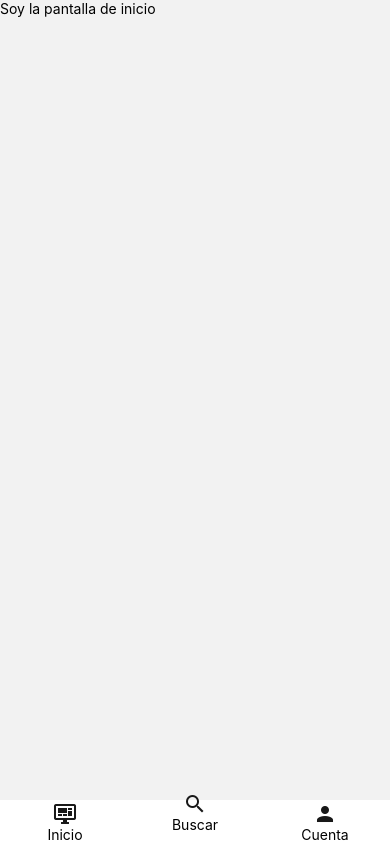
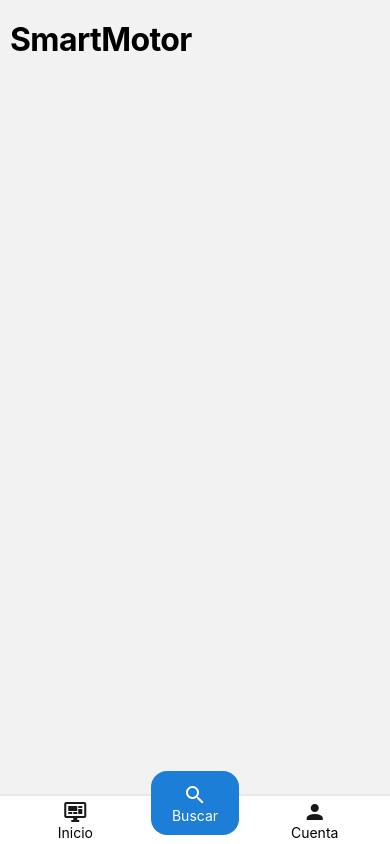
Before and after one commit to ValenciaArcega/react-native-sigma, a React Native app: screen /Home in a window 390 px wide. Built offline with nearby package versions, Linux system fonts and the light colour scheme; no server answers.

Commit message:
fixes: animations on screen navigation had been fixed

```diff
--- a/src/components/NavBar.js
+++ b/src/components/NavBar.js
@@ -21,9 +21,9 @@ const NavBar = () => {
         <Text style={s.NavBarButtonText}>Inicio</Text>
       </TouchableOpacity>
 
-      <TouchableOpacity onPress={goSearch} style={[s.NavBarButton, { marginTop: -20 }]}>
-        <Icon name="magnify" size={24} color="#181818" />
-        <Text style={s.NavBarButtonText}>Buscar</Text>
+      <TouchableOpacity onPress={goSearch} style={[s.NavBarButton, s.NavBarButtonSearch]}>
+        <Icon name="magnify" size={24} color="#fff" />
+        <Text style={[s.NavBarButtonText, s.NavBarButtonSearchText]}>Buscar</Text>
       </TouchableOpacity>
 
       <TouchableOpacity onPress={goAccount} style={s.NavBarButton}>
--- a/src/screens/Home.js
+++ b/src/screens/Home.js
@@ -8,17 +8,22 @@ import Login from '../screens/Login';
 const Stack = createNativeStackNavigator();
 
 const Home = () => {
+
   return (
     <NavigationContainer independent="true">
       <Stack.Navigator initialRouteName="Dashboard">
 
-        <Stack.Screen name="Dashboard" component={Dashboard} options={{ headerShown: false }}></Stack.Screen>
+        <Stack.Screen name="Dashboard" component={Dashboard} options={{ headerShown: false, animation: "none", headerTransparent: true, headerBlurEffect: true }}></Stack.Screen>
 
-        <Stack.Screen name="Search" component={Search} options={{ headerShown: false }}></Stack.Screen>
+        <Stack.Screen name="Search" component={Search} options={{ headerShown: false, animation: "none" }}></Stack.Screen>
 
-        <Stack.Screen name="Profile" component={Profile} options={{ headerShown: false }}></Stack.Screen>
+        <Stack.Screen name="Profile" component={Profile} options={{ headerShown: false, animation: "none" }}></Stack.Screen>
 
-        <Stack.Screen name="Login" component={Login} options={{ headerShown: false }}></Stack.Screen>
+        <Stack.Screen name="Login" component={Login} options={{ headerShown: false, animation: "slide_from_bottom" }}></Stack.Screen>
+
+        <Stack.Screen name="Home" component={Home} options={{
+          headerShown: false, animation: "fade",
+        }} ></Stack.Screen>
 
       </Stack.Navigator>
     </NavigationContainer>
--- a/src/screens/home/Dashboard.js
+++ b/src/screens/home/Dashboard.js
@@ -1,12 +1,16 @@
-import { Text } from "react-native";
+import s from "../../styles/DashboardStyles";
+import { Text, SafeAreaView, ScrollView } from "react-native";
 import NavBar from "../../components/NavBar";
 
 const Dashboard = () => {
   return (
-    <>
-      <Text>Soy la pantalla de inicio</Text>
+    <SafeAreaView style={s.Dashboard}>
+      <ScrollView>
+        <Text style={s.DashboardTitle}>SmartMotor</Text>
+
+      </ScrollView>
       <NavBar />
-    </>
+    </SafeAreaView>
   );
 };
 
--- /dev/null
+++ b/src/styles/DashboardStyles.js
@@ -0,0 +1,16 @@
+import { StyleSheet } from "react-native";
+
+const s = StyleSheet.create({
+  Dashboard: {
+    flex: 1,
+  },
+  DashboardTitle: {
+    paddingTop: 20,
+    paddingLeft: 10,
+    fontSize: 32,
+    fontWeight: 700,
+    letterSpacing: -0.6,
+  }
+});
+
+export default s;
--- a/src/styles/NavBarStyles.js
+++ b/src/styles/NavBarStyles.js
@@ -4,19 +4,30 @@ const s = StyleSheet.create({
   NavBar: {
     flexDirection: "row",
     width: "100%",
-    position: "fixed",
+    position: "absolute",
     left: 0,
     bottom: 0,
-    height: 44,
-    borderTopColor: 'gray',
+    height: 50,
+    borderTopColor: '#e8e8e8',
+    borderTopWidth: 2,
     backgroundColor: "white"
   },
   NavBarButton: {
-    flex: 1,
+    flex: 1.7,
     justifyContent: 'center',
     alignItems: 'center',
   },
   NavBarButtonText: {},
+  NavBarButtonSearch: {
+    flex: 1,
+    marginTop: -25,
+    height: 64,
+    borderRadius: 16,
+    backgroundColor: '#1c7ed6'
+  },
+  NavBarButtonSearchText: {
+    color: '#fff',
+  }
 });
 
 export default s;
```
